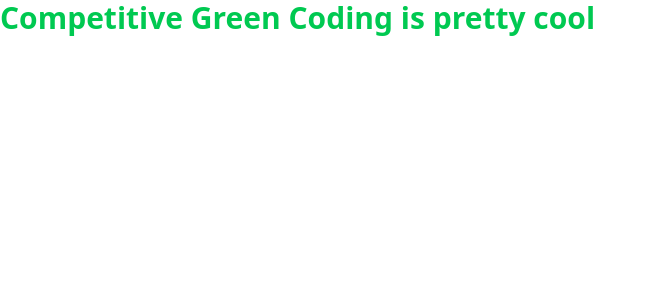
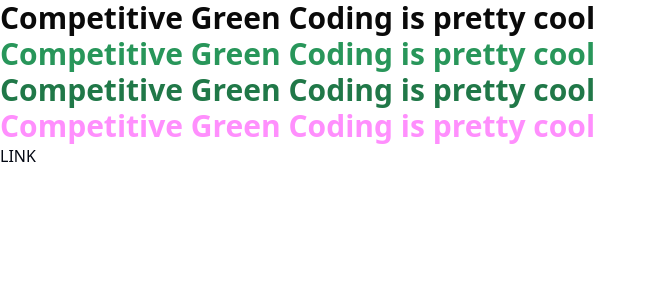
Before and after one commit to JoelvanIngen/Competitive-Green-Coding, a Next.js app in the folder frontend/: page / in a window 1280 px wide. Shown: the top 300 px of the page, without its empty margins (0-655 px from the left). Built offline with nearby package versions, Linux system fonts and the light colour scheme.

Commit message:
added color pallette globals.css

```diff
--- a/frontend/app/globals.css
+++ b/frontend/app/globals.css
@@ -3,8 +3,18 @@
 
 @custom-variant dark (&:is(.dark *));
 
-/* Do not change this! */
 @theme inline {
+  /* Our color palette */
+  --color-theme-bg: var(--theme-bg);
+  --color-theme-text: var(--theme-text);
+  --color-theme-primary: var(--theme-primary);
+  --color-theme-primary-dark: var(--theme-primary-dark);
+  --color-theme-primary-light: var(--theme-primary-light);
+  --color-theme-secondary: var(--theme-secondary);
+  --color-theme-secondary-dark: var(--theme-secondary-dark);
+  --color-theme-secondary-light: var(--theme-secondary-light);
+
+  /* Do not change this! */
   --color-background: var(--background);
   --color-foreground: var(--foreground);
   --font-sans: var(--font-geist-sans);
@@ -47,6 +57,14 @@
 :root {
   /* Add our color palette here. */
   --theme-background: #ffffff;
+  --theme-bg: #ffffff;
+  --theme-text: #0A0A0A;
+  --theme-primary: #28965A;
+  --theme-primary-dark: #207848;
+  --theme-primary-light: #53AB7B;
+  --theme-secondary: #FF8FFD;
+  --theme-secondary-dark: #CC72CA;
+  --theme-secondary-light: #FFA5FD;
 
   /* These CSS variables are used by shadcn and should be kept. */
   --radius: 0.625rem;
@@ -85,6 +103,14 @@
 
 .dark {
   /* Add our dark mode color palette here. */
+  --theme-bg: #0A0A0A;
+  --theme-text: #ffffff;
+  --theme-primary: #28965A;
+  --theme-primary-dark: #207848;
+  --theme-primary-light: #53AB7B;
+  --theme-secondary: #FF8FFD;
+  --theme-secondary-dark: #CC72CA;
+  --theme-secondary-light: #FFA5FD;
 
   /* These CSS variables are used by shadcn and should be kept. */
   --background: oklch(0.13 0.028 261.692);
--- a/frontend/app/page.tsx
+++ b/frontend/app/page.tsx
@@ -1,7 +1,19 @@
 export default function Home() {
   return (
-    <h1 className="text-3xl font-bold text-green-500">
+    <div>
+    <h1 className="text-3xl font-bold text-theme-text">
       Competitive Green Coding is pretty cool
     </h1>
+    <h1 className="text-3xl font-bold text-theme-primary">
+      Competitive Green Coding is pretty cool
+    </h1>
+    <h1 className="text-3xl font-bold text-theme-primary-dark">
+      Competitive Green Coding is pretty cool
+    </h1>
+    <h1 className="text-3xl font-bold text-theme-secondary">
+      Competitive Green Coding is pretty cool
+    </h1>
+    <a href="login">LINK</a>
+    </div>
   );
 }
```
